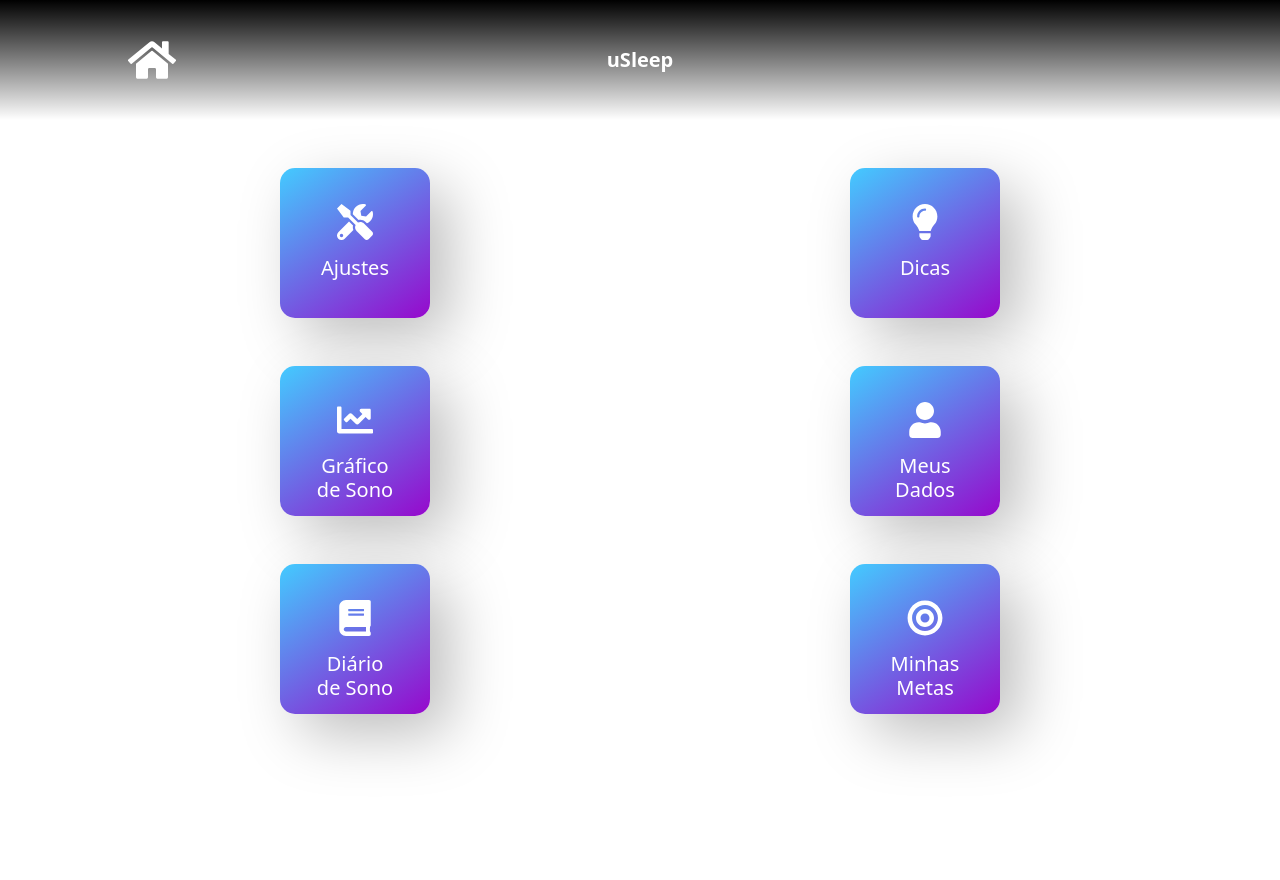
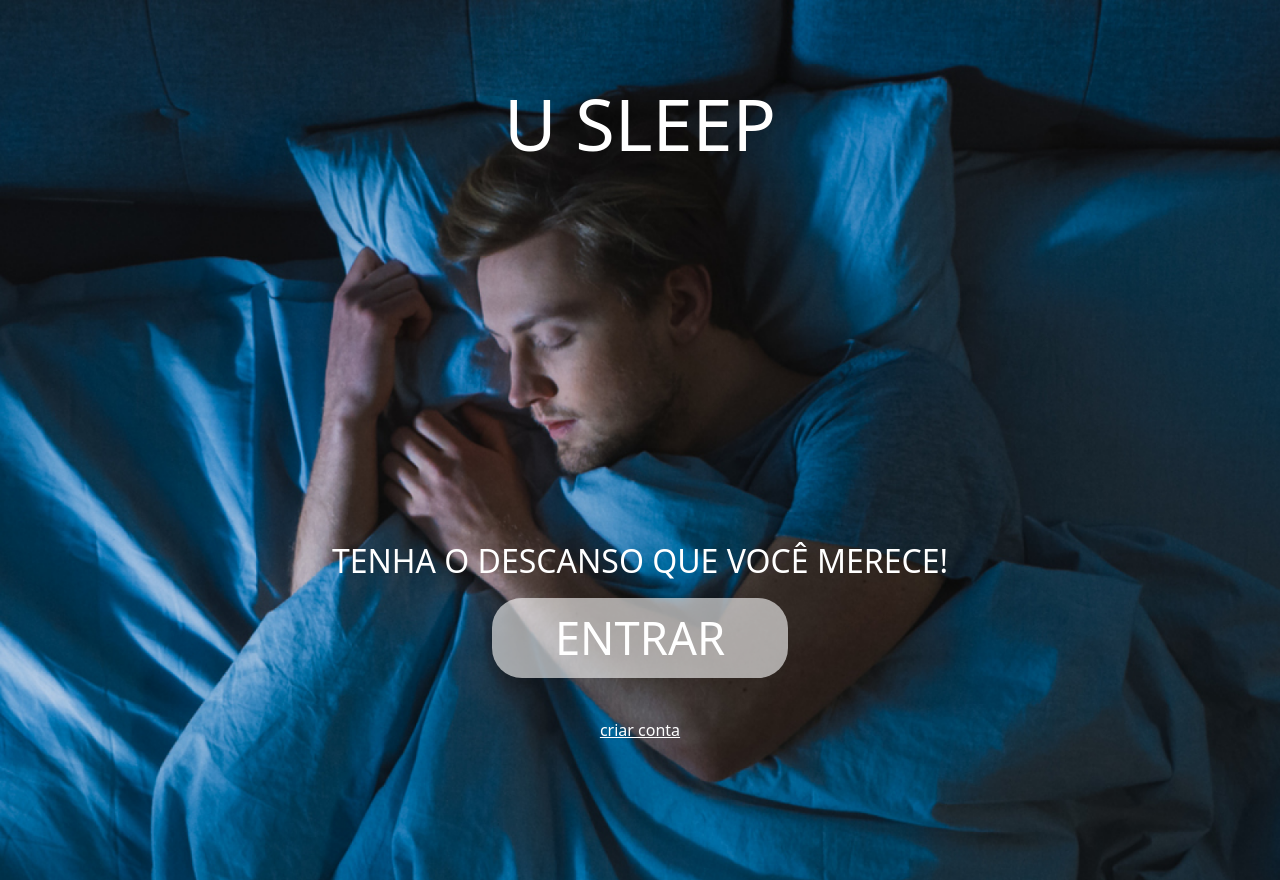
Before and after one commit to andersonscholz/usleep-web-react, a React (Create React App) app: page / in a window 1280 px wide. Before the commit the page ends 800 px from the top, so only its background shows below. Built offline with nearby package versions, Linux system fonts and the light colour scheme.

Commit message:
update: criado pagina inicial para entrada

```diff
--- a/src/App.js
+++ b/src/App.js
@@ -1,16 +1,16 @@
 import React from 'react';
 import { BrowserRouter as Router, Route, Routes } from 'react-router-dom';
-import MyNavbar from './components/Navbar';
 import Home from './pages/Home';
 import Login from './pages/Login';
 import Register from './pages/Register';
+import Index from './pages/Index';
 
 function App() {
   return (
     <Router>
-      <MyNavbar />
       <Routes>
-        <Route path="/" element={<Home />} />
+        <Route path="/" element={<Index />} />
+        <Route path="/home" element={<Home />} />
         <Route path="/login" element={<Login />} />
         <Route path="/register" element={<Register />} />
       </Routes>
--- a/src/index.css
+++ b/src/index.css
@@ -1,10 +1,12 @@
 body {
   margin: 0;
-  font-family: -apple-system, BlinkMacSystemFont, 'Segoe UI', 'Roboto', 'Oxygen',
-    'Ubuntu', 'Cantarell', 'Fira Sans', 'Droid Sans', 'Helvetica Neue',
-    sans-serif;
-  -webkit-font-smoothing: antialiased;
-  -moz-osx-font-smoothing: grayscale;
+  height: 100vh;
+  position: relative;
+  overflow: hidden;
+  background-image: url('../public/img/background.png');
+  background-size: cover;
+  background-position: center;
+  background-attachment: fixed;
 }
 
 code {
--- a/src/pages/Home.js
+++ b/src/pages/Home.js
@@ -19,7 +19,7 @@ const Home = () => {
                     <Col key={index} xs={6} sm={6} md={6} lg={6} className="mb-5">
                         <Card
                             style={{
-                                borderRadius: '15px',
+                                borderRadius: '25px',
                                 textAlign: 'center',
                                 padding: '20px',
                                 width: '150px',
--- /dev/null
+++ b/src/pages/Index.js
@@ -0,0 +1,47 @@
+import React from 'react';
+import { Container, Button } from 'react-bootstrap';
+import { Link } from 'react-router-dom';
+
+const Index = () => {
+
+    return (
+        <Container className="text-center">
+            <h2 style={{
+                fontSize: '54pt',
+                border: 'none',
+                marginTop: '10vh',
+                color: 'white'
+            }}>U SLEEP</h2>
+            <h2 style={{
+                color: 'white',
+                fontWeight: '400',
+                marginTop: '47vh',
+                marginBottom: '2vh',
+            }}>TENHA O DESCANSO QUE VOCÊ MERECE!</h2>
+
+            <Link to="/login">
+                <Button style={{
+                    minWidth: '37vh',
+                    minHeight: '10vh',
+                    borderRadius: '30px',
+                    verticalAlign: 'text-top',
+                    fontSize: '34pt',
+                    backgroundColor: 'rgba(255, 255, 255, 0.6)',
+                    border: 'none'
+                }}>
+                    ENTRAR
+                </Button>
+            </Link>
+
+            <Link to="/register">
+                <p style={{
+                    marginTop: '5vh',
+                    color: 'white',
+                    textDecoration: 'underline'
+                }}>criar conta</p>
+            </Link>
+        </Container>
+    );
+};
+
+export default Index;
```
Also changed, not shown: public/img/background.png (added).
